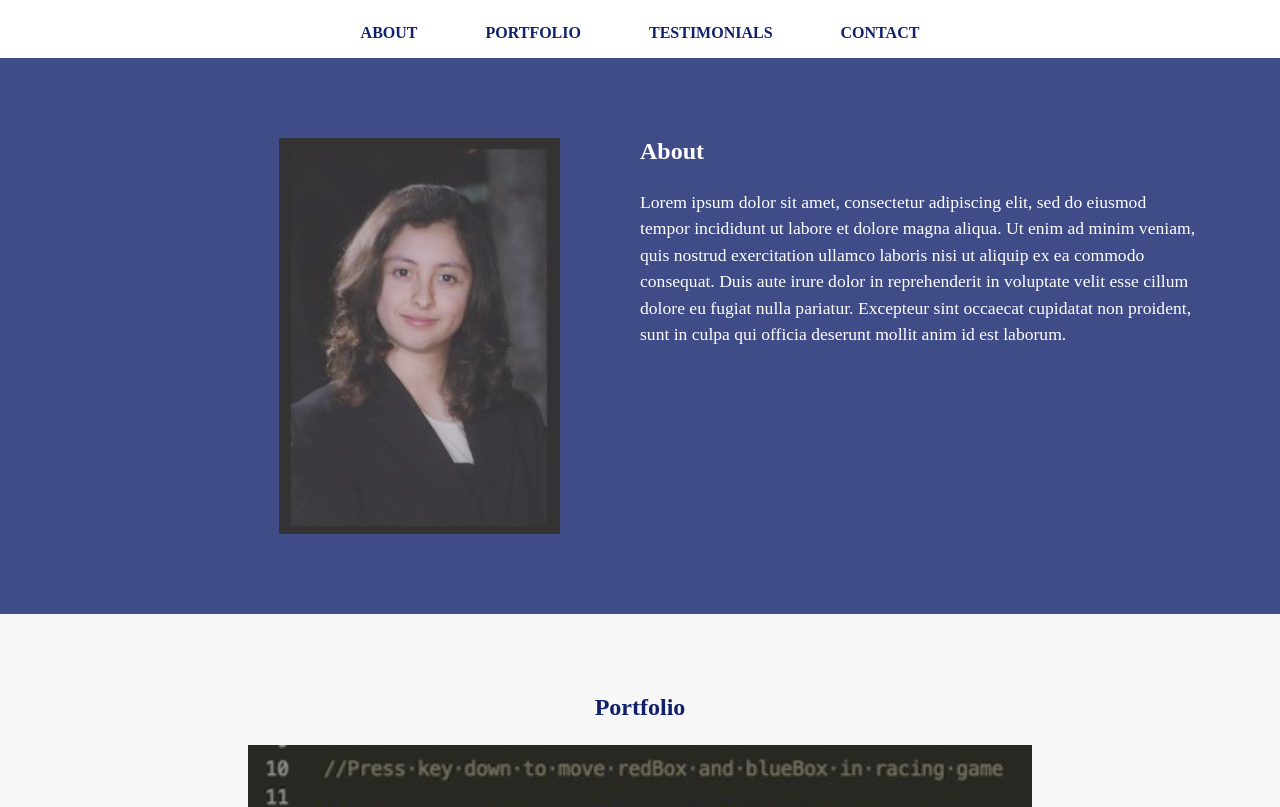
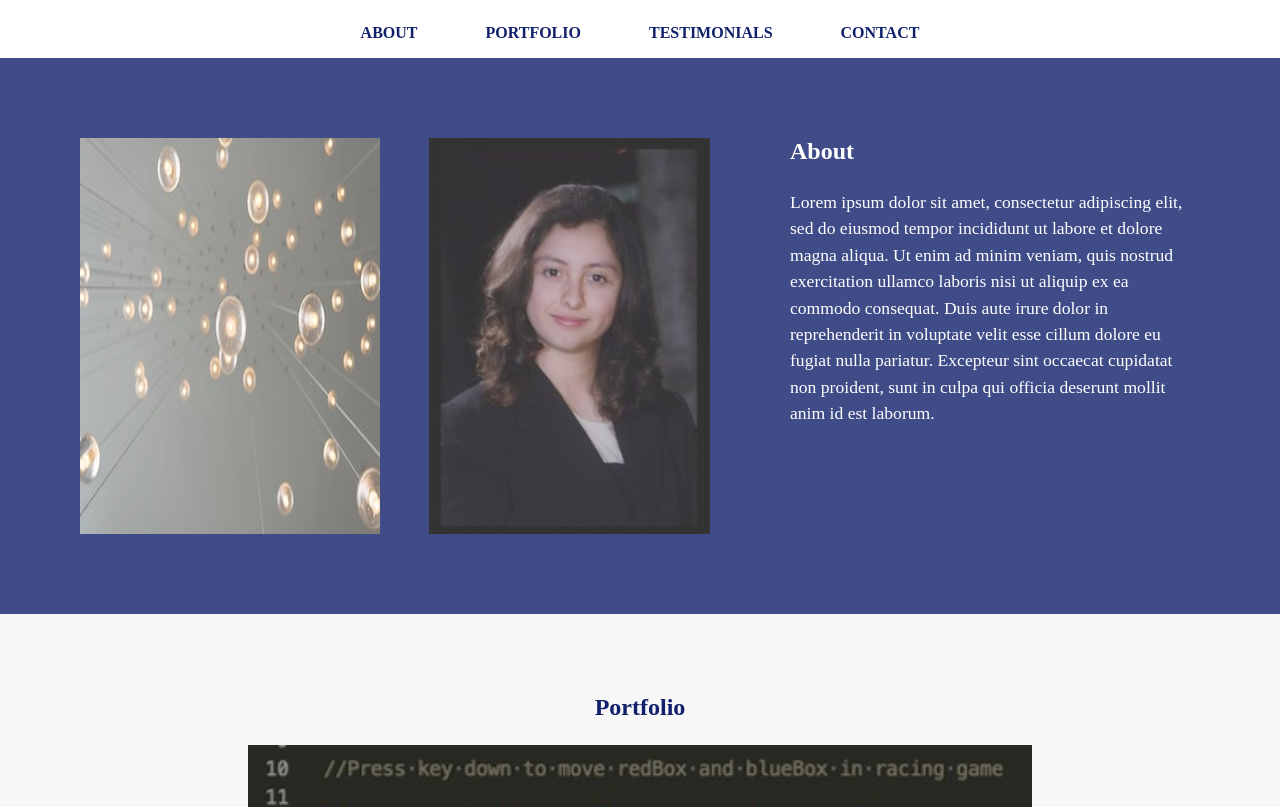
Before and after one commit to lvmor/my-portfolio-website, a plain HTML site: page index.html in a window 1280 px wide. Shown: the top 807 px of the page. Drawn offline with nearby package versions, Linux system fonts and the light colour scheme.

Commit message:
updated README file

```diff
--- a/index.html
+++ b/index.html
@@ -42,6 +42,7 @@
   </nav>
 
   <section class="about-wrapper">
+    <img class="aboutBackground" src="images/img4.jpeg">
     <div class="about picture-box">
       <img class="nameImage" src="images/LM.jpg" alt="Lourdes Morales">
     </div>
```
Also changed, not shown: 1 other file.
